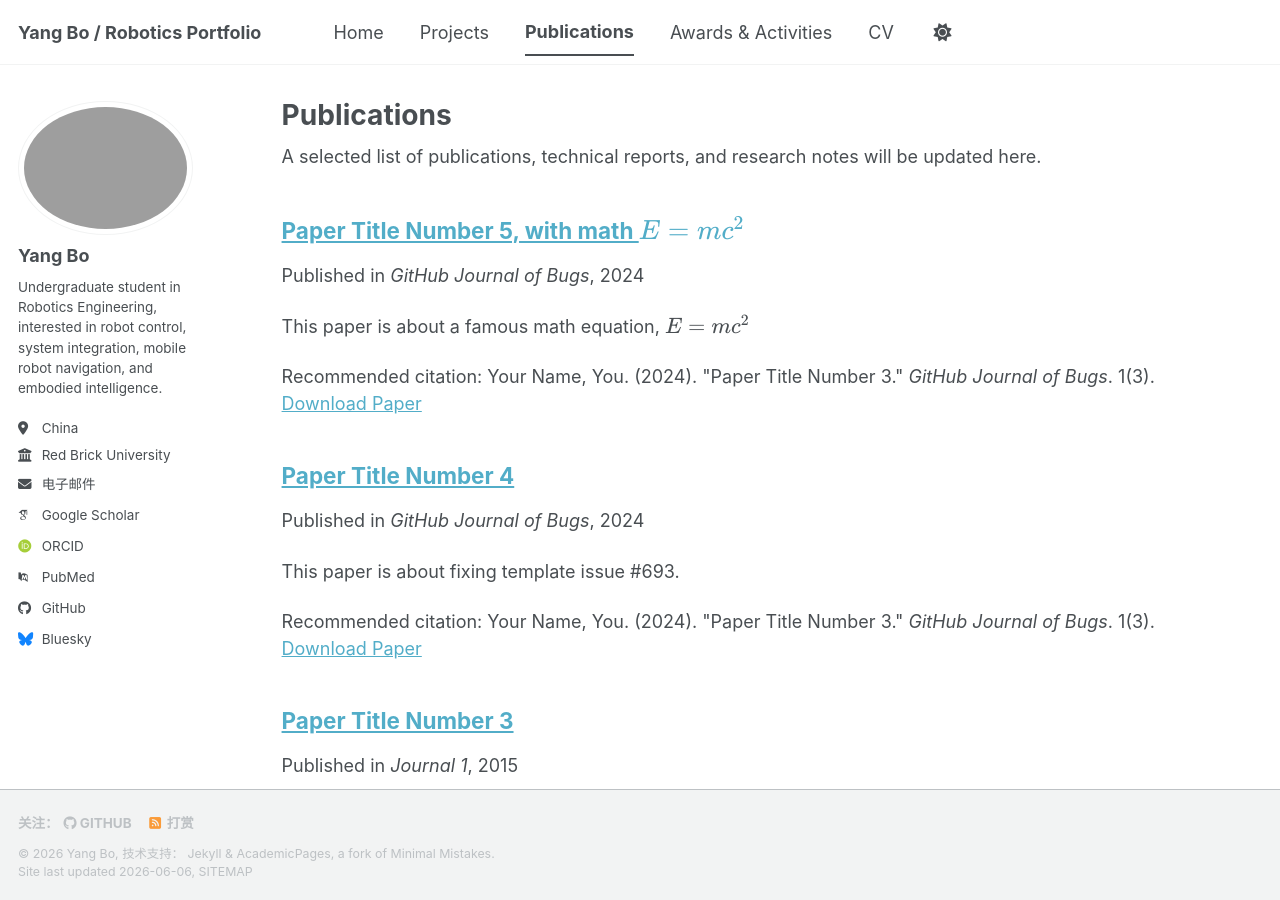
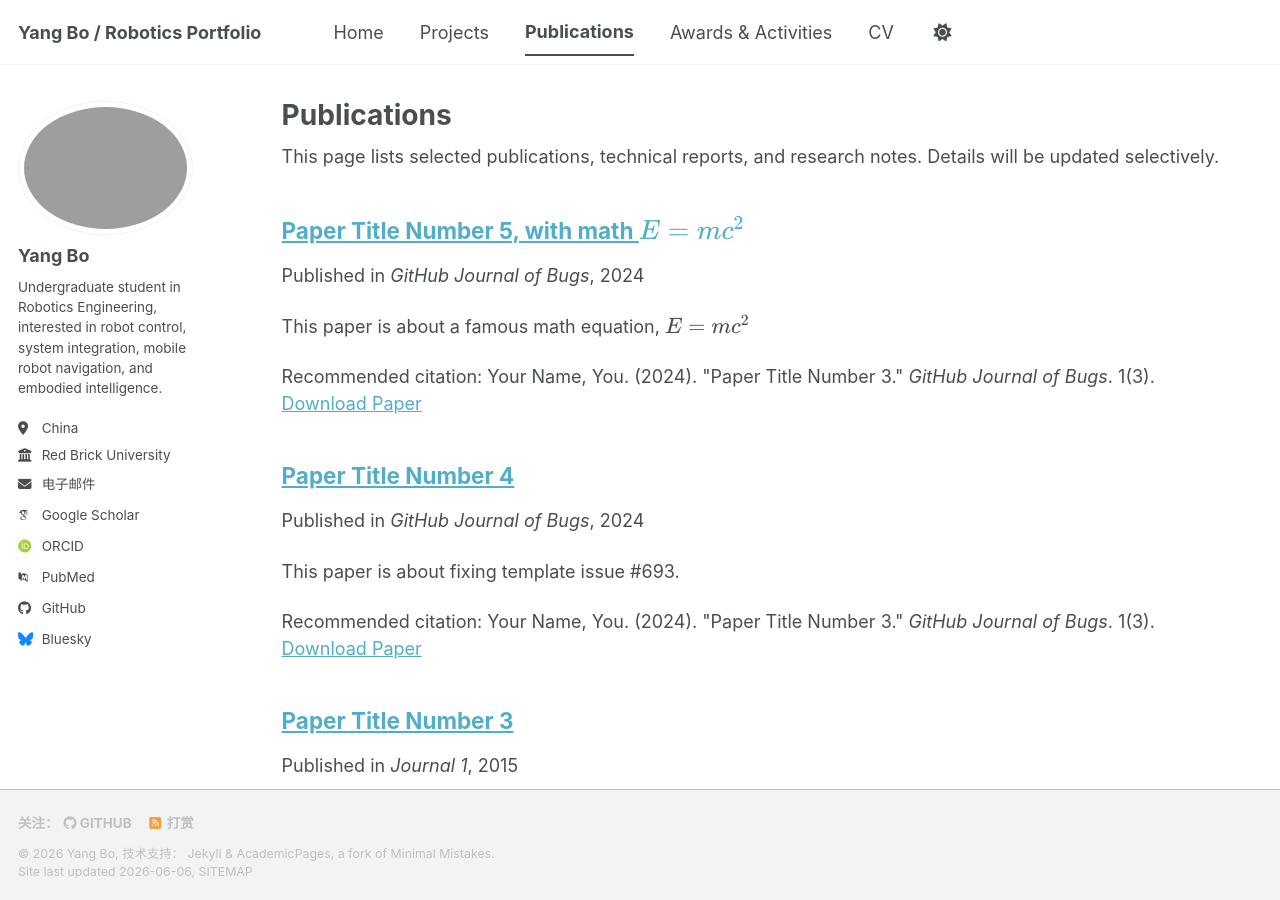
Before and after one commit to scientisbo/scientisbo.github.io, a Jekyll site: the page built from _pages/publications.html, in a window 1280 px wide and 900 px high. Built offline with Jekyll 4.4.1, drawn with Linux system fonts in a browser that asks for light colours; some web fonts are replaced; a script bundle is joined from its source files by our own code; library files that are not in the unit come from our copies.

Commit message:
Update introduction text in publications.html
Reworded introduction to clarify the content of the page.

```diff
--- a/_pages/publications.html
+++ b/_pages/publications.html
@@ -7,7 +7,7 @@ author_profile: true
 
 {% include base_path %}
 
-A selected list of publications, technical reports, and research notes will be updated here.
+This page lists selected publications, technical reports, and research notes. Details will be updated selectively.
 
 {% for post in site.publications reversed %}
   {% include archive-single.html %}
```
